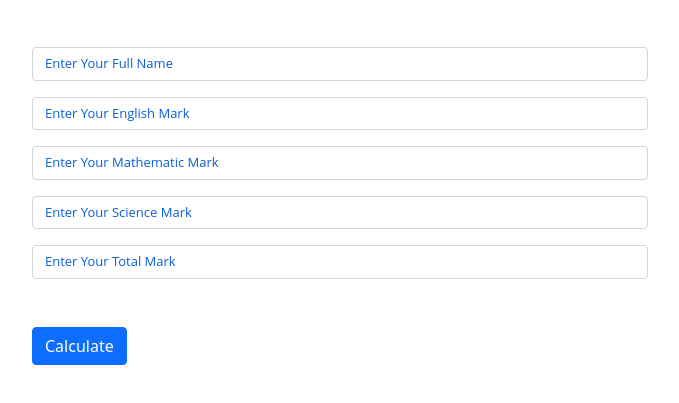
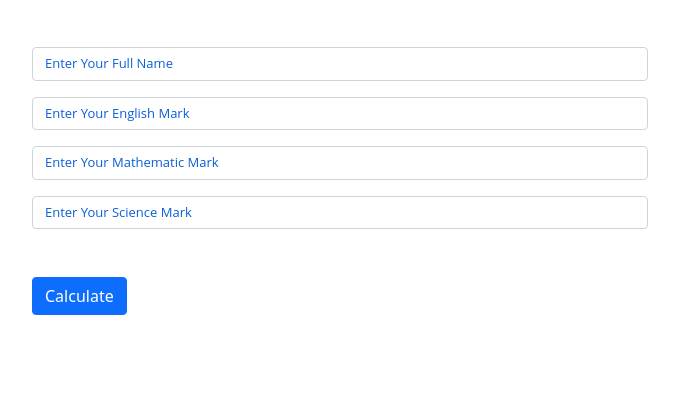
Before and after one commit to mfaizan57/marksheet, a plain HTML site: page index.html in a window 1280 px wide. Shown: the part 121-524 px from the top of the page, without its empty margins (300-979 px from the left). Drawn offline with nearby package versions, Linux system fonts and the light colour scheme.

Commit message:
second commit

```diff
--- a/index.html
+++ b/index.html
@@ -32,9 +32,6 @@
                         <div class="form-group mt-3">
                             <input type="number" name="sciMark" placeholder="Enter Your Science Mark" id="sciMark"
                                 class="form-control f-input" required>
-                        <div class="form-group mt-3">
-                            <input type="number" name="totalMark" placeholder="Enter Your Total Mark" id="totalMark"
-                                class="form-control f-input" required>
                         </div>
                         <div class="form-group mt-5">
                             <button type="submit" class="btn btn-primary">Calculate</button>
--- a/script.js
+++ b/script.js
@@ -6,7 +6,7 @@ function handleForm(event) {
     const engMark = Number(document.getElementById('engMark').value);
     const mathMark = Number(document.getElementById('mathMark').value);
     const sciMark  = Number(document.getElementById('sciMark').value);
-    const totalMark  = Number(document.getElementById('totalMark').value);
+    const totalMark  = 300;
 
     const obtainedMarks = engMark + mathMark + sciMark;
 
```
